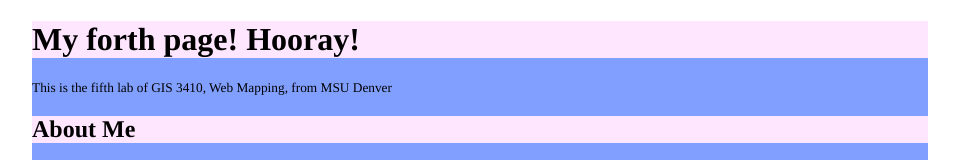
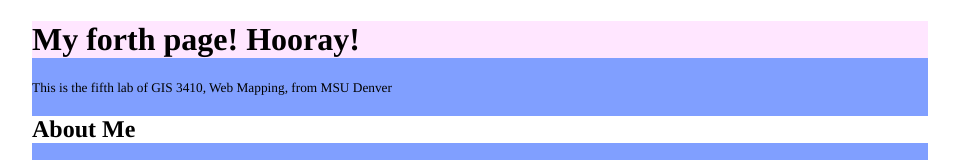
Before and after one commit to riley-sundberg022/riley-sundberg022.github.io, a plain HTML site: page lab502.html in a window 1280 px wide. Shown: the top 160 px of the page, without its empty margins (168-1127 px from the left). Drawn offline with Linux system fonts and the light colour scheme; grey boxes are pictures that could not be loaded.

Commit message:
Update lab502.html

```diff
--- a/lab502.html
+++ b/lab502.html
@@ -45,6 +45,9 @@
     h1, h2, h3, h4, h5, h6 {
    	 font-family: times;
    	 background-color: #ffe6ff;
+    }
+    h2 {
+	    background-color: white
     }
 
     h2 p {
```
